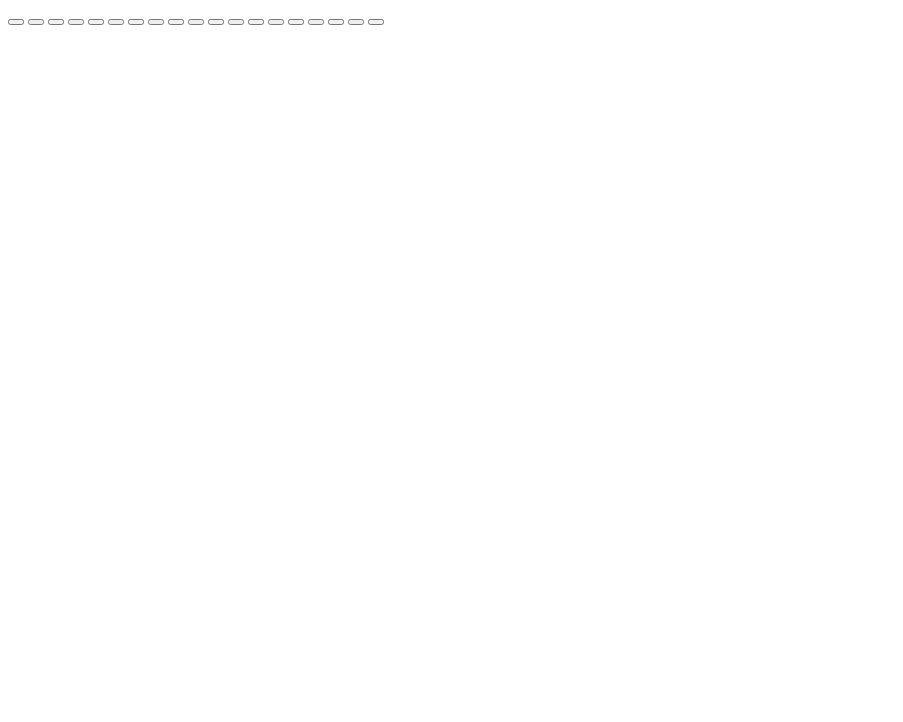
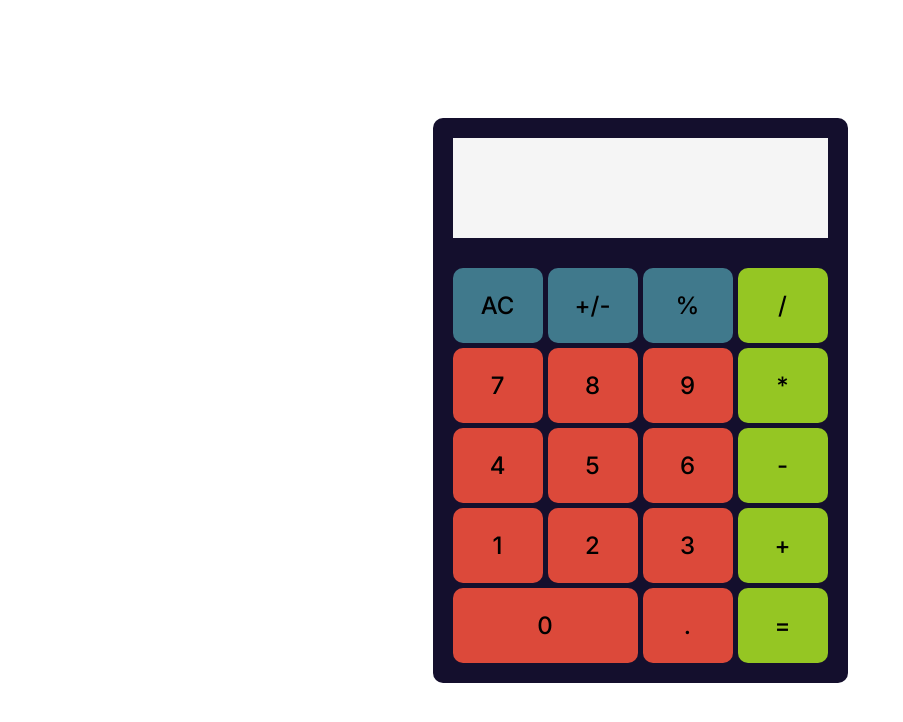
Before and after one commit to YaxyeMoh/calculator, a plain HTML site: page index.html in a window 1280 px wide. Shown: the whole page, without its empty margins (0-903 px from the left). Drawn offline with Linux system fonts and the light colour scheme.

Commit message:
Added the required css and html required for the calculator

```diff
--- a/index.html
+++ b/index.html
@@ -4,30 +4,31 @@
     <meta charset="UTF-8">
     <meta name="viewport" content="width=device-width, initial-scale=1.0">
     <title>Calculator</title>
+    <link rel="stylesheet" href="style.css">
 </head>
 <body>
     <div class="calculator">
         <div class="text-area"></div>
         <div class="button-area">
-            <button type="button"></button>
-            <button type="button"></button>
-            <button type="button"></button>
-            <button type="button"></button>
-            <button type="button"></button>
-            <button type="button"></button>
-            <button type="button"></button>
-            <button type="button"></button>
-            <button type="button"></button>
-            <button type="button"></button>
-            <button type="button"></button>
-            <button type="button"></button>
-            <button type="button"></button>
-            <button type="button"></button>
-            <button type="button"></button>
-            <button type="button"></button>
-            <button type="button"></button>
-            <button type="button"></button>
-            <button type="button"></button>
+            <button type="button" class="system" value="AC">AC</button>
+            <button type="button" class="system" value="+/-">+/-</button>
+            <button type="button" class="system" value="%">%</button>
+            <button type="button" class="operation" value="/">/</button>
+            <button type="button" class="number" value="7">7</button>
+            <button type="button" class="number" value="8">8</button>
+            <button type="button" class="number" value="9">9</button>
+            <button type="button" class="operation" value="*">*</button>
+            <button type="button" class="number" value="4">4</button>
+            <button type="button" class="number" value="5">5</button>
+            <button type="button" class="number" value="6">6</button>
+            <button type="button" class="operation" value="-">-</button>
+            <button type="button" class="number" value="1">1</button>
+            <button type="button" class="number" value="2">2</button>
+            <button type="button" class="number" value="3">3</button>
+            <button type="button" class="operation" value="+">+</button>
+            <button type="button" class="number" value="0">0</button>
+            <button type="button" class="number" value=".">.</button>
+            <button type="button" class="operation" value="=">=</button>
         </div>
     </div>
 </body>
--- a/style.css
+++ b/style.css
@@ -0,0 +1,73 @@
+@import url('https://fonts.googleapis.com/css2?family=Inter:wght@500&display=swap');
+
+:root {
+    --purple: #140F2D;
+    --white: #F5F5F5;
+    --blue: #40798C;
+    --green: #95C623 ;
+    --red: #DC493A;
+}
+
+* {
+    margin: 0;
+    padding: 0;
+}
+
+body {
+    height: 100vh;
+    width: 100vw;
+    display: flex;
+    justify-content: center;
+    align-items: center;
+}
+
+.calculator {
+    width: 375px;
+    height: 525px;
+    background-color: var(--purple);
+    border-radius: 10px;
+    padding: 20px;
+}
+
+.text-area {
+    width: 375px;
+    height: 100px;
+    background-color: var(--white);
+    margin-bottom: 30px;
+}
+
+.button-area {
+    width: 375px;
+    height: 395px;
+    display: flex;
+    justify-content: flex-start;
+    align-items: center;
+    flex-wrap: wrap;
+    gap: 5px;
+}
+
+button[value="0"] {
+    width: 185px;
+    height: 75px;
+}
+
+button {
+    width: 90px;
+    height: 75px;
+    border-radius: 10px;
+    font-family: Inter;
+    font-size: 24px;
+    border: none;
+}
+
+.number {
+    background-color: var(--red);
+}
+
+.operation {
+    background-color: var(--green);
+}
+
+.system {
+    background-color: var(--blue);
+}
```
